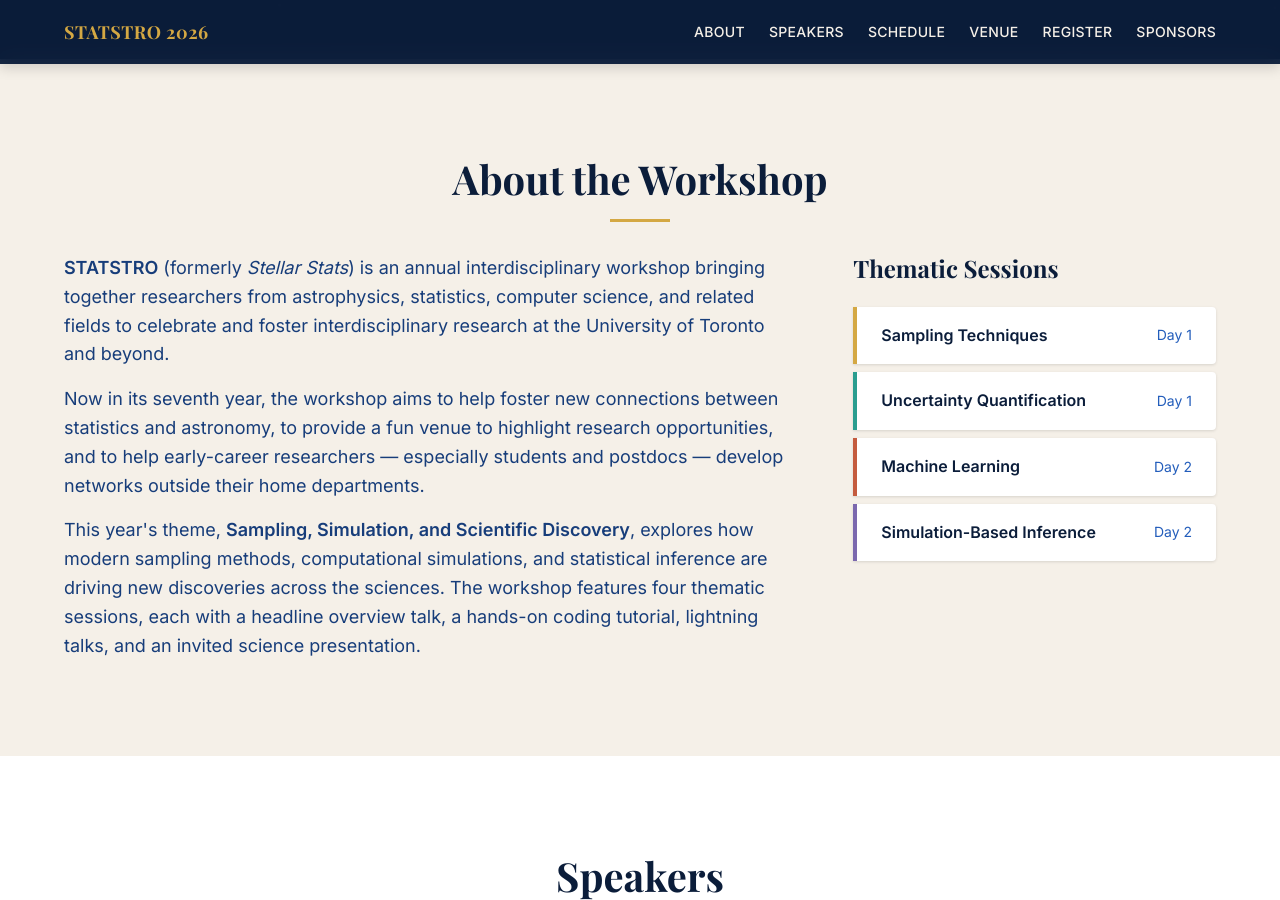
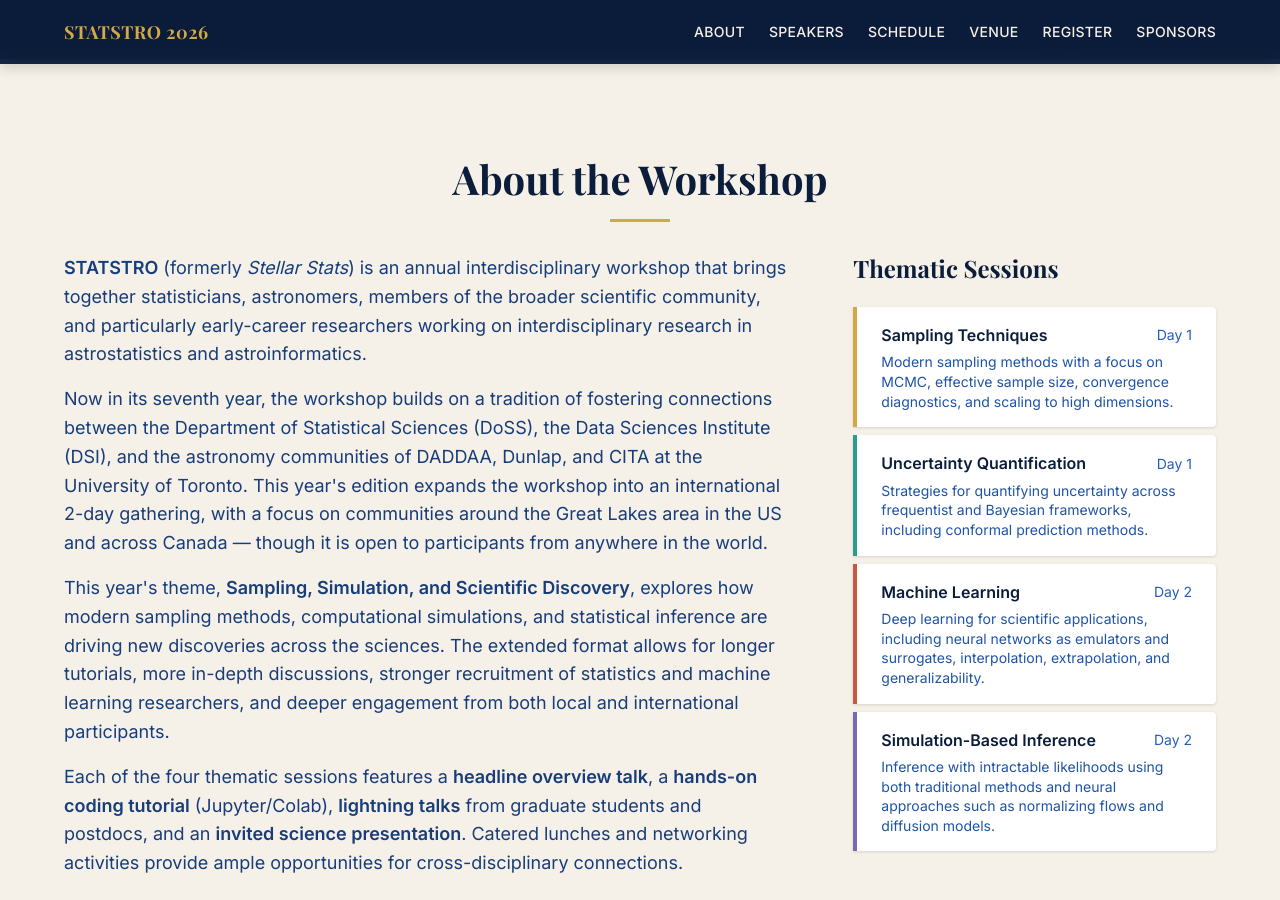
Before and after one commit to joshspeagle/STATSTRO, a Jekyll site: the page built from index.html, in a window 1280 px wide and 900 px high, scrolled down 841 px. Built offline with Jekyll 4.4.1, drawn with Linux system fonts in a browser that asks for light colours; some web fonts are replaced; some of the changed text lies outside the part shown.

Commit message:
Update content: TBD all speakers, add session descriptions, enrich about text
Speakers: Set all speakers (headline, tutorial, invited) to TBD with
no affiliations — no invitations have been sent yet.

Schedule: Remove all named speakers from schedule entries, replacing
with TBD placeholders.

Sessions: Add descriptive text for each thematic session drawn from
the Dunlap proposal:
- Sampling: MCMC, effective sample size, convergence, dimensionality
- UQ: Frequentist/Bayesian strategies, conformal predictions
- ML: Neural networks as emulators, interpolation, generalizability
- SBI: Traditional + neural approaches (normalizing flows, diffusion)

About section: Expanded with proposal context — international scope
(Great Lakes + Canada focus), extended format benefits, workshop
structure (overview + tutorial + lightning + invited per session).

Session list in about section now shows descriptions below each
session name, with supporting CSS for the new layout.

Co-Authored-By: Claude Opus 4.6 (1M context) <noreply@anthropic.com>

```diff
--- a/_data/schedule_day2.yml
+++ b/_data/schedule_day2.yml
@@ -9,7 +9,6 @@
   type: headline
   session: ml
   speaker: "TBD"
-  affiliation: "DoSS/DADDAA, UofT"
   description: "Headline overview talk — 60 min"
 
 - time: "11:00 – 11:15"
@@ -20,7 +19,7 @@
   title: "TBD"
   type: tutorial
   session: ml
-  speaker: "TBD & Biprateep Dey"
+  speaker: "TBD"
   description: "Hands-on coding tutorial — 45 min (Jupyter/Colab)"
 
 - time: "12:00 – 12:15"
@@ -55,7 +54,6 @@
   type: headline
   session: sbi
   speaker: "TBD"
-  affiliation: "Ciela/Mila, UdeM"
   description: "Headline overview talk — 60 min"
 
 - time: "15:00 – 15:15"
@@ -66,7 +64,7 @@
   title: "TBD"
   type: tutorial
   session: sbi
-  speaker: "TBD & Christian Jespersen"
+  speaker: "TBD"
   description: "Hands-on coding tutorial — 45 min (Jupyter/Colab)"
 
 - time: "16:00 – 16:15"
--- a/_data/sessions.yml
+++ b/_data/sessions.yml
@@ -2,22 +2,22 @@
   name: "Sampling Techniques"
   day: 1
   color: "#D4A843"
-  description: "Exploring the landscape of modern sampling methods"
+  description: "Modern sampling methods with a focus on MCMC, effective sample size, convergence diagnostics, and scaling to high dimensions."
 
 - id: uq
   name: "Uncertainty Quantification"
   day: 1
   color: "#2A9D8F"
-  description: "Charting the boundaries of what we know and don't know"
+  description: "Strategies for quantifying uncertainty across frequentist and Bayesian frameworks, including conformal prediction methods."
 
 - id: ml
   name: "Machine Learning"
   day: 2
   color: "#C45B3E"
-  description: "Mapping new frontiers with learning algorithms"
+  description: "Deep learning for scientific applications, including neural networks as emulators and surrogates, interpolation, extrapolation, and generalizability."
 
 - id: sbi
   name: "Simulation-Based Inference"
   day: 2
   color: "#7B68AE"
-  description: "Navigating complex models through simulation"
+  description: "Inference with intractable likelihoods using both traditional methods and neural approaches such as normalizing flows and diffusion models."
--- a/_includes/about.html
+++ b/_includes/about.html
@@ -5,19 +5,29 @@
       <div class="about-text">
         <p>
           <strong>STATSTRO</strong> (formerly <em>Stellar Stats</em>) is an annual interdisciplinary workshop
-          bringing together researchers from astrophysics, statistics, computer science, and related fields to
-          celebrate and foster interdisciplinary research at the University of Toronto and beyond.
+          that brings together statisticians, astronomers, members of the broader scientific community, and
+          particularly early-career researchers working on interdisciplinary research in astrostatistics and
+          astroinformatics.
         </p>
         <p>
-          Now in its seventh year, the workshop aims to help foster new connections between statistics and astronomy,
-          to provide a fun venue to highlight research opportunities, and to help early-career researchers —
-          especially students and postdocs — develop networks outside their home departments.
+          Now in its seventh year, the workshop builds on a tradition of fostering connections between the
+          Department of Statistical Sciences (DoSS), the Data Sciences Institute (DSI), and the astronomy
+          communities of DADDAA, Dunlap, and CITA at the University of Toronto. This year's edition expands
+          the workshop into an international 2-day gathering, with a focus on communities around the Great
+          Lakes area in the US and across Canada — though it is open to participants from anywhere in the world.
         </p>
         <p>
           This year's theme, <strong>{{ site.conference.tagline }}</strong>, explores how modern sampling methods,
           computational simulations, and statistical inference are driving new discoveries across the sciences.
-          The workshop features four thematic sessions, each with a headline overview talk, a hands-on coding
-          tutorial, lightning talks, and an invited science presentation.
+          The extended format allows for longer tutorials, more in-depth discussions, stronger recruitment of
+          statistics and machine learning researchers, and deeper engagement from both local and international
+          participants.
+        </p>
+        <p>
+          Each of the four thematic sessions features a <strong>headline overview talk</strong>,
+          a <strong>hands-on coding tutorial</strong> (Jupyter/Colab), <strong>lightning talks</strong> from
+          graduate students and postdocs, and an <strong>invited science presentation</strong>. Catered lunches
+          and networking activities provide ample opportunities for cross-disciplinary connections.
         </p>
       </div>
       <div class="about-sessions">
@@ -25,8 +35,11 @@
         <ul class="session-list">
           {% for session in site.data.sessions %}
           <li class="session-item" style="--session-color: {{ session.color }}">
-            <span class="session-name">{{ session.name }}</span>
-            <span class="session-day">Day {{ session.day }}</span>
+            <div class="session-header">
+              <span class="session-name">{{ session.name }}</span>
+              <span class="session-day">Day {{ session.day }}</span>
+            </div>
+            <span class="session-description">{{ session.description }}</span>
           </li>
           {% endfor %}
         </ul>
--- a/_sass/_sections.scss
+++ b/_sass/_sections.scss
@@ -36,9 +36,16 @@
   background: white;
   border-radius: 0 $border-radius-sm $border-radius-sm 0;
   display: flex;
+  flex-direction: column;
+  gap: $spacing-xs;
+  box-shadow: $shadow-sm;
+}
+
+.session-header {
+  display: flex;
   justify-content: space-between;
   align-items: center;
-  box-shadow: $shadow-sm;
+  width: 100%;
 }
 
 .session-name {
@@ -49,6 +56,12 @@
 .session-day {
   font-size: $font-size-sm;
   color: lighten($navy, 30%);
+}
+
+.session-description {
+  font-size: $font-size-sm;
+  color: lighten($navy, 25%);
+  line-height: 1.4;
 }
 
 // Venue Section
```
Also changed, not shown: _data/schedule_day1.yml (+4 -6 lines), _data/speakers.yml (+15 -18 lines).
